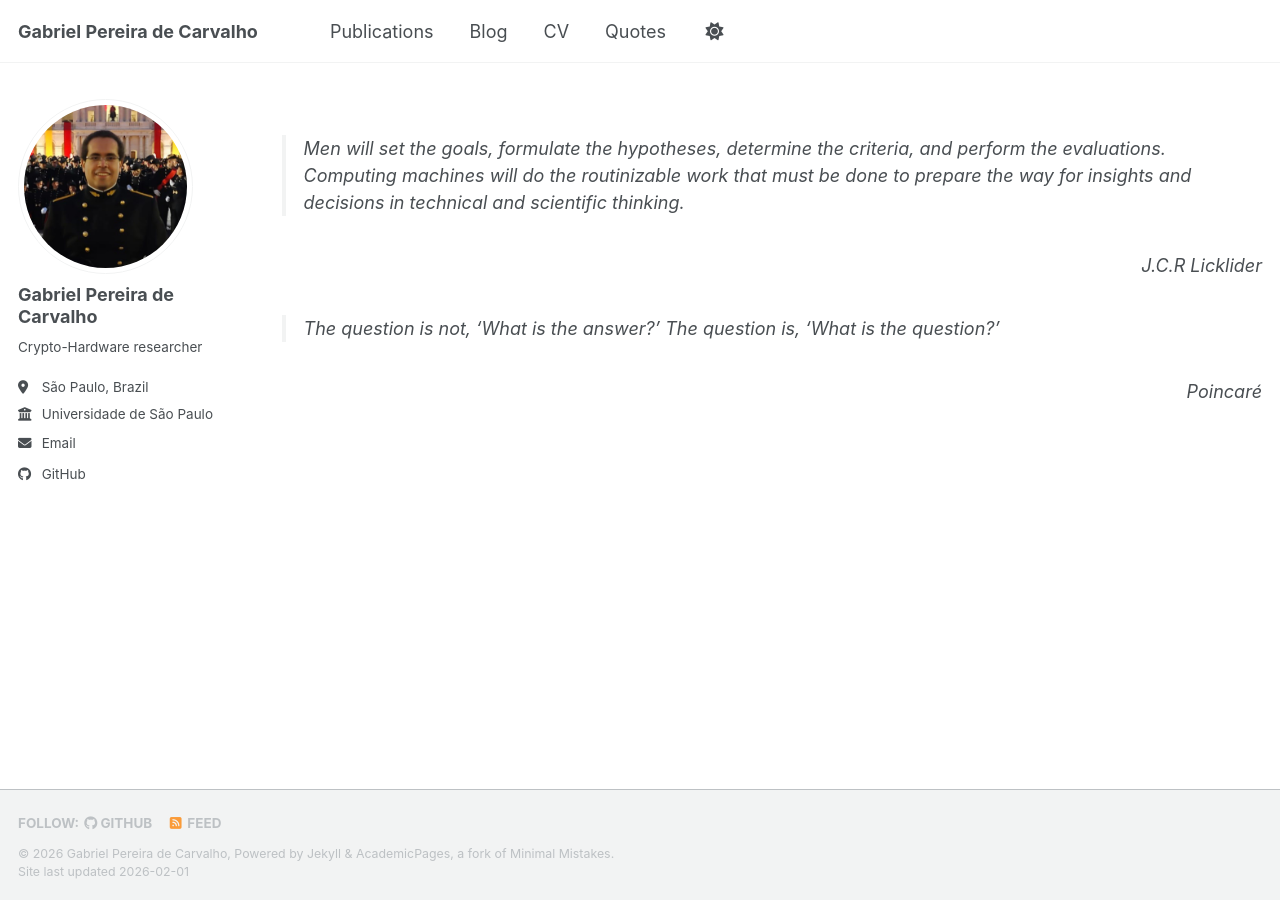
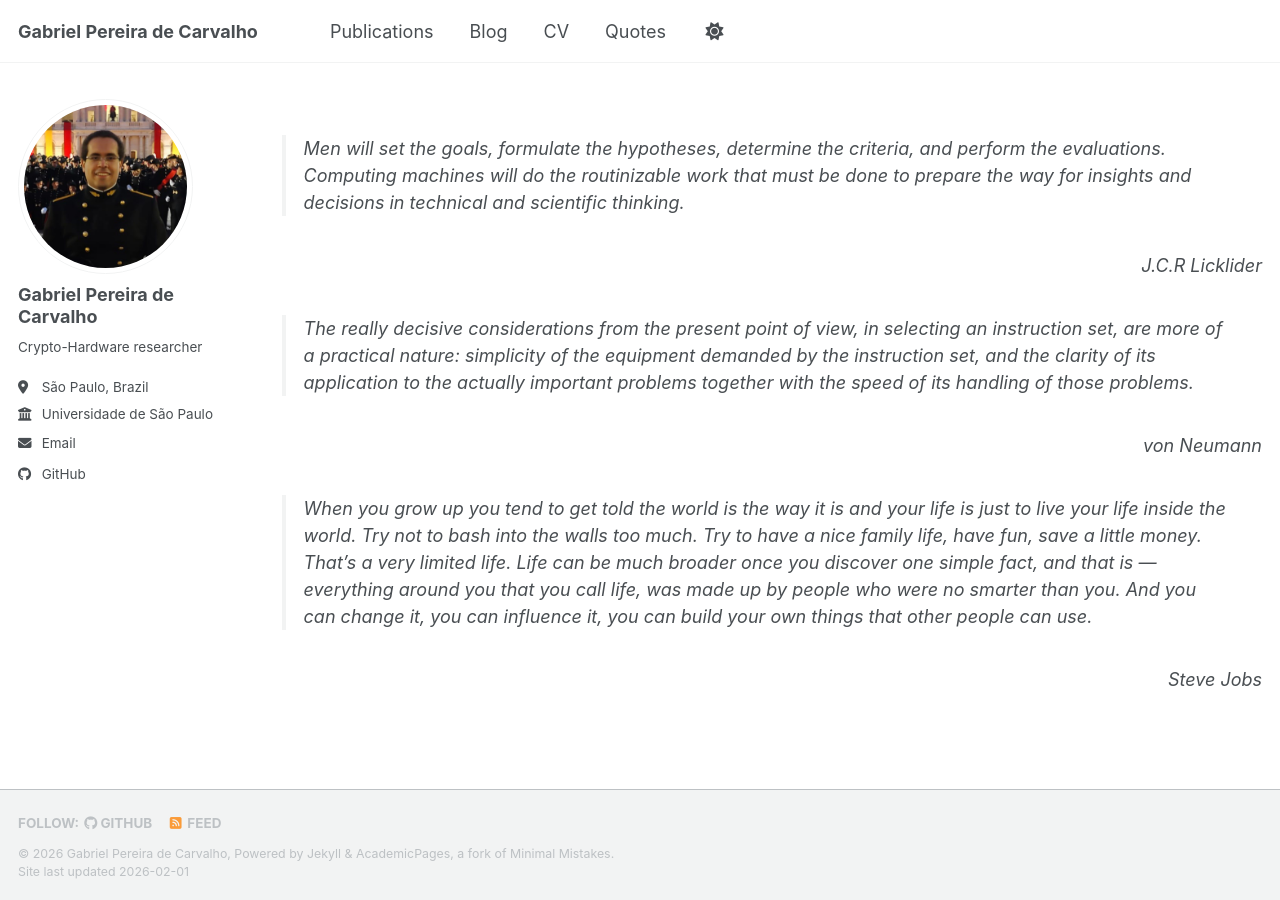
Before and after one commit to ArkhamKnightGPC/ArkhamKnightGPC.github.io, a Jekyll site: the page built from _pages/quotes.md, in a window 1280 px wide. Built offline with Jekyll 4.4.1, drawn with Linux system fonts in a browser that asks for light colours; a script bundle is joined from its source files by our own code; library files that are not in the unit come from our copies.

Commit message:
:memo: simplify about page, add some quotes

```diff
--- a/_pages/quotes.md
+++ b/_pages/quotes.md
@@ -12,7 +12,12 @@ redirect_from:
   <em>J.C.R Licklider</em>
 </div>
 
-> The question is not, 'What is the answer?' The question is, 'What is the question?'
+> The really decisive considerations from the present point of view, in selecting an instruction set, are more of a practical nature: simplicity of the equipment demanded by the instruction set, and the clarity of its application to the actually important problems together with the speed of its handling of those problems.
 <div style="text-align: right">
-  <em>Poincaré</em>
+  <em>von Neumann</em>
 </div>
+
+> When you grow up you tend to get told the world is the way it is and your life is just to live your life inside the world. Try not to bash into the walls too much. Try to have a nice family life, have fun, save a little money. That’s a very limited life. Life can be much broader once you discover one simple fact, and that is — everything around you that you call life, was made up by people who were no smarter than you. And you can change it, you can influence it, you can build your own things that other people can use.
+<div style="text-align: right">
+  <em>Steve Jobs</em>
+</div>
```
Also changed, not shown: _pages/about.md (+1 -1 lines).
